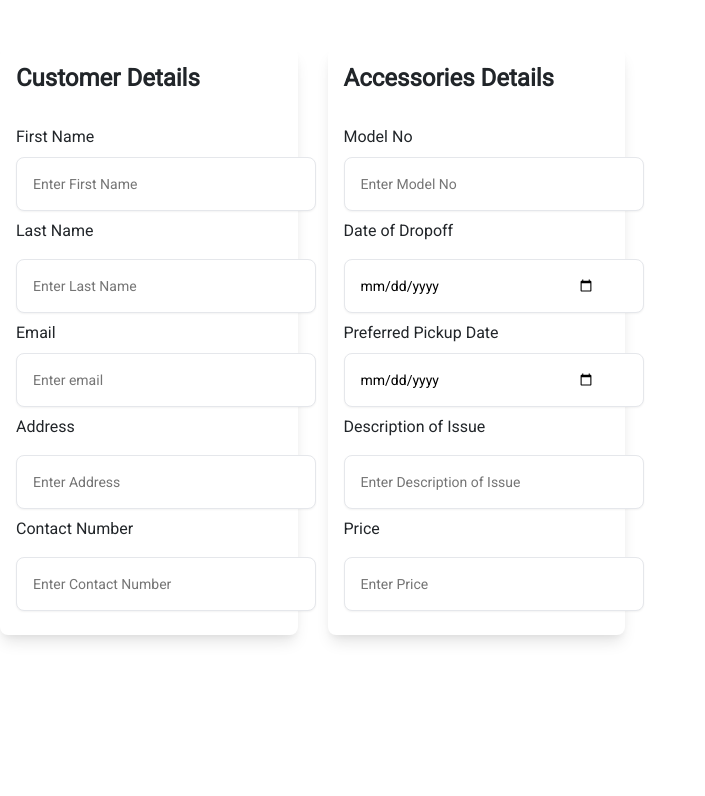
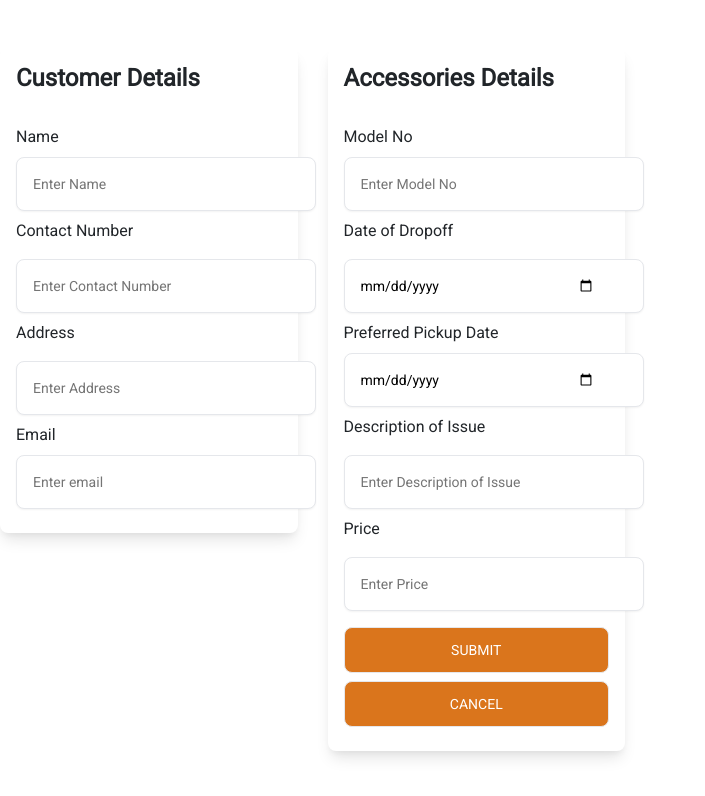
Before and after one commit to AbhishekPeiris/eYeCAREopticals, a React (Create React App) app in the folder frontend/: page /addrepdetails in a window 1280 px wide. Shown: the top 796 px of the page, without its empty margins (0-705 px from the left). Built offline with nearby package versions, Linux system fonts and the light colour scheme.

Commit message:
AddRepairmentDetails.js

```diff
--- a/frontend/src/App.js
+++ b/frontend/src/App.js
@@ -14,6 +14,7 @@ import OphthalmologistsScreen from './screens/OphthalmologistsScreen';
 import EarSpecialistsScreen from './screens/EarSpecialistsScreen';
 import FeedbackScreen from './screens/FeedbackScreen';
 import FeedbackFormScreen from './screens/feedbackformScreen';
+import ViewRepairmentDetails from './screens/ViewRepairmentDetails';
 
 import AddDoctor from './screens/AddDoctor';
 import AddRepairmentDetails from './screens/AddRepairmentDetails';
@@ -71,6 +72,7 @@ function App() {
         <Route path="/admindashboard" element={<AdminDashboardScreen />} />
         <Route path='/adddoctor' element={<AddDoctor />} />
         <Route path='/addrepdetails' element={<AddRepairmentDetails />} />
+        <Route path='/viewrepairmentdetails' element={<ViewRepairmentDetails />} />
       </Routes>
     </BrowserRouter>
 
--- a/frontend/src/screens/AddRepairmentDetails.js
+++ b/frontend/src/screens/AddRepairmentDetails.js
@@ -1,73 +1,169 @@
-import React from "react";
+import React, { useEffect, useState } from 'react';
+import axios from 'axios';
+import Swal from 'sweetalert2';
 
 function AddRepairmentDetails() {
+
+
+  const [name, setName] = useState();
+  const [contact, setContact] = useState();
+  const [address, setAddress] = useState();
+  const [email, setEmail] = useState();
+
+  const [model, setModel] = useState();
+  const [dateofDropoff, setDateofDropoff] = useState();
+  const [preferredPickupDate, setPreferredPickupDate] = useState();
+  const [discription, setDiscription] = useState();
+  const [price, setPrice] = useState();
+
+
+  async function addRepairmentDetails(e){
+
+    e.preventDefault();
+
+    const newRepairment = {
+
+      cusname : name,
+      contact : contact,
+      address : address,
+      email : email,
+      model : model,
+      DateofDropoff : dateofDropoff,
+      PreferredPickupDate : preferredPickupDate,
+      DescriptionofIssue : discription,
+      price : price,
+    }
+    try {
+      const response = await axios.post(`http://localhost:5000/api/repairment/addrepairment`, newRepairment);
+      console.log(response.data);
+      Swal.fire('Thank you!', "Add Details Successfully", "success").then(result => {
+
+        window.location.href = '/viewrepairmentdetails';
+
+    });
+
+    setName('');
+    setContact('');
+    setAddress('');
+    setEmail('');
+    setModel('');
+    setDateofDropoff('');
+    setPreferredPickupDate('');
+    setDiscription('');
+    setPrice('');
+
+    } catch (error) {
+      console.log(error);
+      Swal.fire('Error', "Add Details Unsuccessfully", "error");
+    }
+  }
+
+
+
   return (
     <div>
+      <form onSubmit={addRepairmentDetails}>
       <div className="row">
       <div className="col-md-3">
-          <form class="form mb-5 mt-5">
+          <div class="form mb-5 mt-5">
             <h4><strong>Customer Details</strong></h4><br/>
 
-
             <div class="input-container">
-              <lable>First Name</lable>
-              <input type="text" placeholder="Enter First Name " />
-            </div>
-
-            <div class="input-container">
-              <label>Last Name</label>
-              <input type="text" placeholder="Enter Last Name" />
-            </div>
-
-            <div class="input-container">
-              <lable>Email</lable>
-              <input type="email" placeholder="Enter email" />
-            </div>
-
-            <div class="input-container">
-              <label>Address</label>
-              <input type="text" placeholder="Enter Address" />
+              <lable>Name</lable>
+              <input type="text" placeholder="Enter Name " value={name} required
+                onChange={(e) => {
+                  setName(e.target.value);
+                }}
+              />
             </div>
 
             <div class="input-container">
               <label>Contact Number</label>
-              <input type="tel" placeholder="Enter Contact Number" />
+              <input type="tel" placeholder="Enter Contact Number" value={contact} required
+                onChange={(e) => {
+                  setContact(e.target.value);
+                }}
+              />
             </div>
-          </form>
+
+
+
+            <div class="input-container">
+              <label>Address</label>
+              <input type="text" placeholder="Enter Address" value={address} required
+                onChange={(e) => {
+                  setAddress(e.target.value);
+                }}
+              />
+            </div>
+
+
+            <div class="input-container">
+              <lable>Email</lable>
+              <input type="email" placeholder="Enter email" value={email} required
+                onChange={(e) => {
+                  setEmail(e.target.value);
+                }}
+              />
+            </div>
+          </div>
         </div>
 
-
         <div className="col-md-3">
-          <form class="form mb-5 mt-5">
+          <div class="form mb-5 mt-5">
 
           <h4><strong>Accessories Details</strong></h4><br />
             <div class="input-container">
               <lable>Model No</lable>
-              <input type="text" placeholder="Enter Model No" />
+              <input type="text" placeholder="Enter Model No" value={model} required
+                onChange={(e) => {
+                  setModel(e.target.value);
+                }}
+              />
             </div>
 
             <div class="input-container">
               <label>Date of Dropoff</label>
-              <input type="date" placeholder="Enter Date of Dropoff" />
+              <input type="date" placeholder="Enter Date of Dropoff" value={dateofDropoff} required
+                onChange={(e) => {
+                  setDateofDropoff(e.target.value);
+                }}
+              />
             </div>
 
             <div class="input-container">
               <lable>Preferred Pickup Date</lable>
-              <input type="date" placeholder="Enter Preferred Pickup Date" />
+              <input type="date" placeholder="Enter Preferred Pickup Date" value={preferredPickupDate} required
+                onChange={(e) => {
+                  setPreferredPickupDate(e.target.value);
+                }}
+              />
             </div>
 
             <div class="input-container">
               <label>Description of Issue</label>
-              <input type="text" placeholder="Enter Description of Issue" />
+              <input type="text" placeholder="Enter Description of Issue" value={discription} required
+                onChange={(e) => {
+                  setDiscription(e.target.value);
+                }}
+              />
             </div>
 
             <div class="input-container">
               <label>Price</label>
-              <input type="text" placeholder="Enter Price" />
+              <input type="number" placeholder="Enter Price" value={price} required
+                onChange={(e) => {
+                  setPrice(e.target.value);
+                }}
+              />
             </div>
-          </form>
+
+            <button type="submit" class="submit">Submit</button>
+            <button class="submit">Cancel</button>
+          </div>
         </div>
       </div>
+      </form>
     </div>
   );
 }
--- a/frontend/src/screens/ViewRepairmentDetails.js
+++ b/frontend/src/screens/ViewRepairmentDetails.js
@@ -2,7 +2,10 @@ import React from 'react'
 
 function ViewRepairmentDetails() {
   return (
-    <div>ViewRepairmentDetails</div>
+    <div>
+
+        <h1>ViewRepairmentDetails</h1>
+    </div>
   )
 }
 
```
